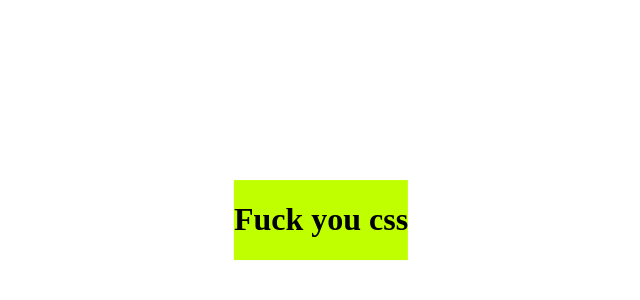
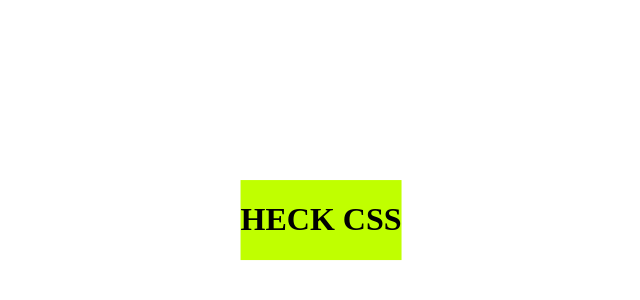
Before and after one commit to mrmola/mrmola.github.io, a plain HTML site: page yes/thething.html in a window 1280 px wide. Shown: the part 180-480 px from the top of the page, without its empty margins (319-959 px from the left). Drawn offline with Linux system fonts and the light colour scheme.

Commit message:
Update thething.html

```diff
--- a/yes/thething.html
+++ b/yes/thething.html
@@ -9,7 +9,6 @@
    -webkit-transform: translate(-50%, -50%);
    transform: translate(-50%, -50%);
    -webkit-animation: rainbow 4s infinite linear;
-
 }
 
 @-webkit-keyframes spin {
@@ -34,7 +33,7 @@
 </head>
 <body>
 <div>
-<h1> Fuck you css </h1>
+<h1> HECK CSS </h1>
 </div>
 </body>
 </html>
```
Lines whose indentation alone changed are shown as unchanged.
